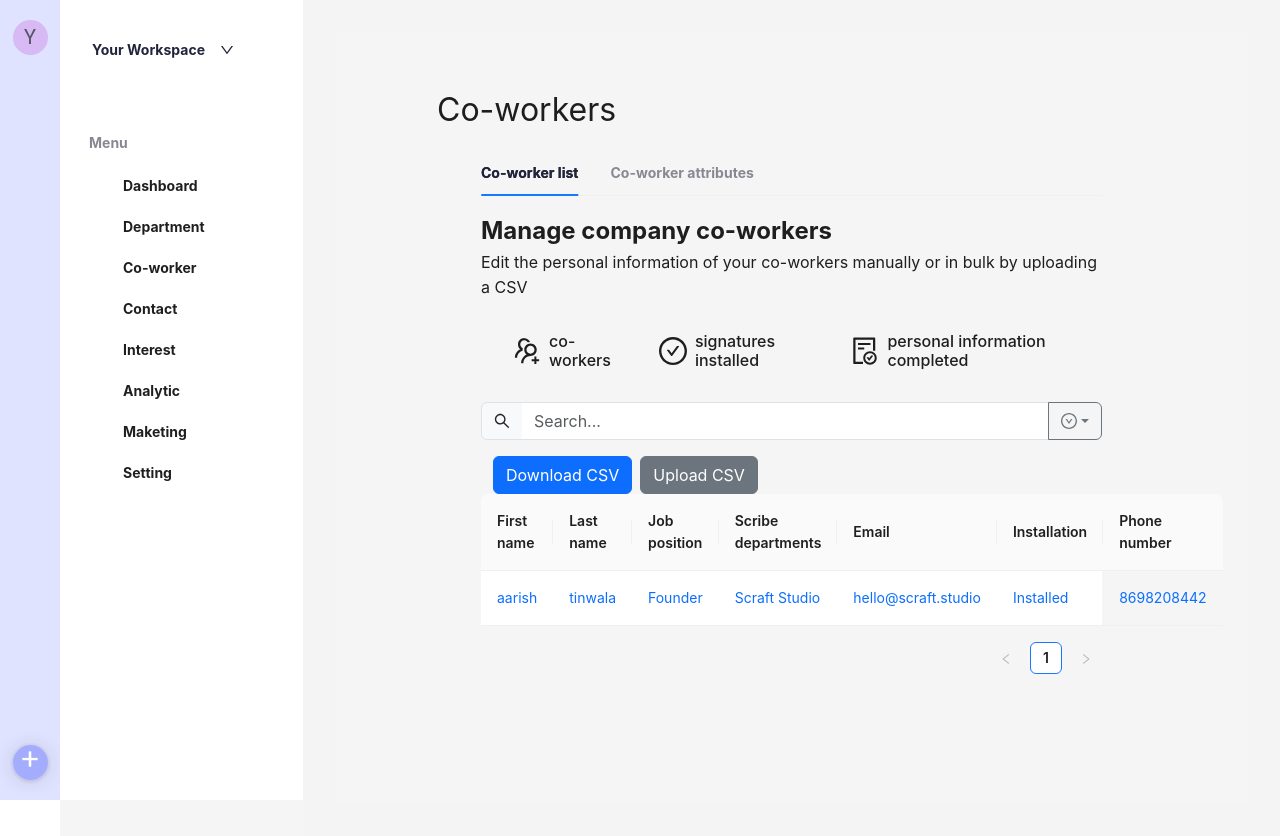
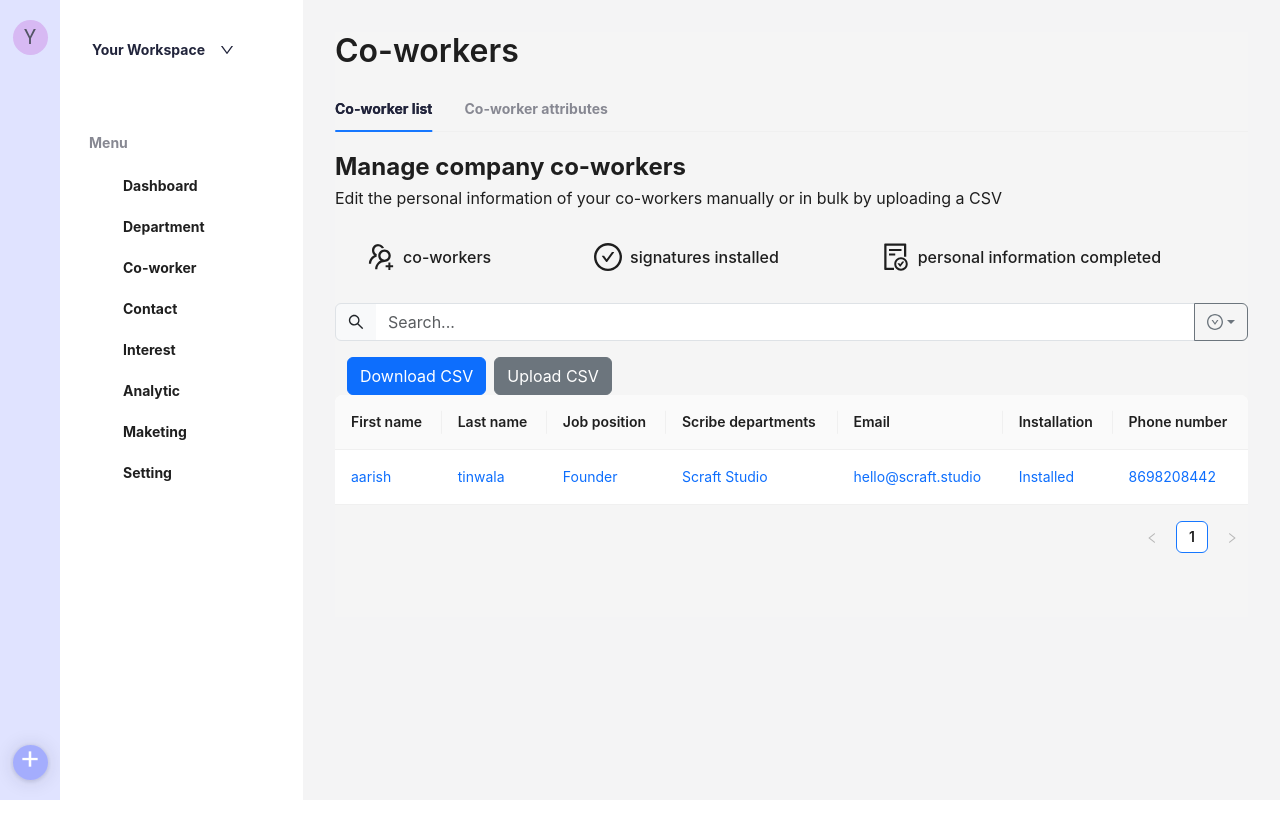
Before and after one commit to aarishcs2/mysigil, a React (Create React App) app: page /dashboard/co-worker in a window 1280 px wide. After the commit the page ends 800 px from the top, so only its background shows below. Built offline with nearby package versions, Linux system fonts and the light colour scheme; sample sign-in values are in the browser's storage; some icons are missing.

Commit message:
uptaed co-worker margins

```diff
--- a/src/views/CoWorker/index.js
+++ b/src/views/CoWorker/index.js
@@ -57,20 +57,21 @@ function Coworkers() {
         }}
       >
         {/* Content Header */}
-        <div className="mx-5">
+        <div className="">
           <div
             style={{
-              padding: 50,
-              minHeight: 700,
+              // padding: 50,
+              // minHeight: 700,
               //   background: colorBgContainer,
             }}
           >
             {/* Content Header tab */}
-            <div className="m-1 fs-2">Co-workers</div>
+            {/* <div className="m-1 fs-2">Co-workers</div> */}
 
             {/* tab Co-worker list && Co-worker attributes */}
 
-            <div className="mx-5 m-3 ">
+            <div className="">
+              <h2>Co-workers</h2>
               <Tabs defaultActiveKey="1">
                 {/* tab Co-worker list */}
                 <TabPane tab="Co-worker list" key="1">
```
